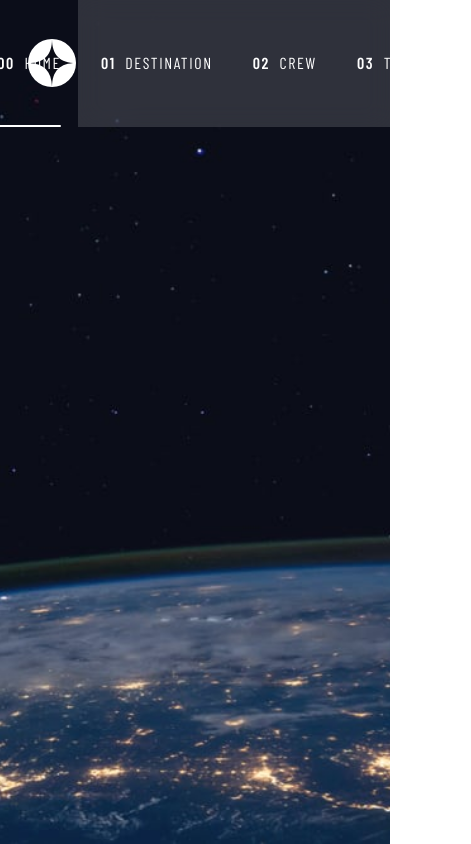
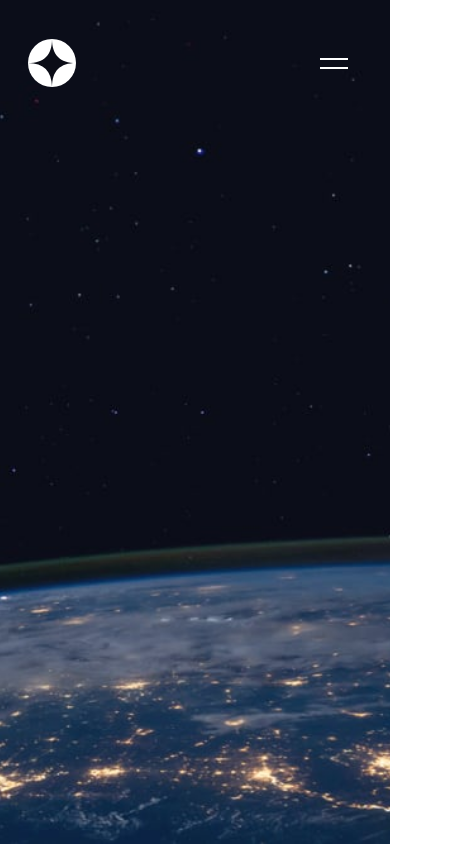
Before and after one commit to ALauraOliva/space-tourism-website, a Next.js app: page / in a window 390 px wide. Shown: the whole page, 471 px wide, since content can reach past the window. Built offline with nearby package versions, Linux system fonts and the light colour scheme; a web font is replaced by a local one.

Commit message:
navbutton
create new component to reutilize with animation, cleaning code, scalable

```diff
--- /dev/null
+++ b/app/components/NavButton.tsx
@@ -0,0 +1,31 @@
+import Link from "next/link";
+
+type params = {
+  number: string;
+  link: string;
+};
+
+export const NavButton = ({ number, link }: params) => {
+  return (
+    <Link
+      href="/"
+      className=" group text-cream font-barlow font-extralight flex flex-col justify-center items-center relative tracking-widest before:absolute
+          before:w-0 before:h-0.5 before:bottom-0 before:rounded-sm hover:before:bg-cream hover:before:w-full
+          hover:before:transition-all hover:before:duration-500 before:transition-all before:duration-500"
+    >
+      <div className=" overflow-hidden relative">
+        <div className="transition duration-500 ease-out group-hover:-translate-y-[120%]">
+          <span className="font-semibold ">{number}&nbsp;&nbsp;</span>
+          {link}
+        </div>
+        <div
+          className="absolute left-0 translate-y-[50%] rotate-12 transition duration-500 ease-out
+            group-hover:-translate-y-[100%] group-hover:rotate-0"
+        >
+          <span className="font-semibold">{number}&nbsp;&nbsp;</span>
+          {link}
+        </div>
+      </div>
+    </Link>
+  );
+};
--- a/app/components/Navbar.tsx
+++ b/app/components/Navbar.tsx
@@ -1,44 +1,29 @@
-import Link from "next/link";
+import { NavButton } from "./NavButton";
 
 export default function NavBar() {
   return (
-    <nav className="flex items-center justify-between max-w-full max-lg:h-15vh h-15vh">
+    <nav className="flex items-center justify-between max-w-full h-[15vh] max-sm:pr-7">
       <img src="/svg/logo.svg" alt="logo-navbar SVG" className="pl-7" />
+
+      {/* Hamburguer Icon - Animation */}
+      <button
+        id="toggler"
+        className="sm:hidden rounded-full w-14 h-14 backdrop-blur-sd hover:bg-cream hover:bg-opacity-15 relative
+        flex flex-col items-center"
+      >
+        <div className="sm:hidden w-1/2 h-0.5 bg-white absolute top-[40%]"></div>
+        <div className="sm:hidden w-1/2 h-0.5 bg-white absolute bottom-[40%]"></div>
+      </button>
+      {/* END Hamburguer Icon - Animation */}
+
       <div
-        className="flex h-3/4 justify-center gap-10 backdrop-blur-md w-3/5 bg-opacity-15 bg-cream relative before:absolute before:bg-gray
-        before:w-33vw before:h-px before:top-1/2 before:-left-1/2 max-lg:before:hidden max-lg:h-full max-lg:w-4/5 "
+        className="max-sm:hidden flex lg:h-3/4 justify-center gap-10 backdrop-blur-md lg:w-3/5 bg-opacity-15 bg-cream lg:relative lg:before:absolute
+      lg:before:bg-gray lg:before:w-[33vw] lg:before:h-px lg:before:top-1/2 lg:before:-left-1/2 max-lg:before:hidden max-lg:h-full max-lg:w-4/5 "
       >
-        <Link
-          href="/"
-          className="text-cream font-barlow font-extralight flex items-center relative tracking-widest before:absolute
-          before:w-full before:h-0.5 before:bottom-0 before:rounded-sm hover:before:bg-cream"
-        >
-          <span className="font-semibold">00&nbsp;&nbsp;</span>HOME
-        </Link>
-
-        <Link
-          href="/"
-          className="text-cream font-barlow font-extralight flex items-center relative tracking-widest before:absolute
-          before:w-full before:h-0.5 before:bottom-0 before:rounded-sm hover:before:bg-cream"
-        >
-          <span className="font-semibold">01&nbsp;&nbsp;</span> DESTINATION
-        </Link>
-
-        <Link
-          href="/"
-          className="text-cream font-barlow font-extralight flex items-center relative tracking-widest before:absolute
-          before:w-full before:h-0.5 before:bottom-0 before:rounded-sm hover:before:bg-cream"
-        >
-          <span className="font-semibold">02&nbsp;&nbsp;</span> CREW
-        </Link>
-
-        <Link
-          href="/"
-          className="text-cream font-barlow font-extralight flex items-center relative tracking-widest before:absolute
-          before:w-full before:h-0.5 before:bottom-0 before:rounded-sm hover:before:bg-cream"
-        >
-          <span className="font-semibold">03&nbsp;&nbsp;</span> TECHNOLOGY
-        </Link>
+        <NavButton number={"00"} link={"HOME"} />
+        <NavButton number={"01"} link={"DESTINATION"} />
+        <NavButton number={"02"} link={"CREW"} />
+        <NavButton number={"03"} link={"TECHNOLOGY"} />
       </div>
     </nav>
   );
--- a/tailwind.config.ts
+++ b/tailwind.config.ts
@@ -13,13 +13,6 @@ const config: Config = {
         "hero-bg-lg": "url('/assets/home/background-home-desktop.jpg')",
         "hero-bg-md": "url('/assets/home/background-home-tablet.jpg')",
         "hero-bg-sm": "url('/assets/home/background-home-mobile.jpg')",
-      },
-      height: {
-        "15vh": "15vh",
-      },
-      width: {
-        "25vw": "25vw",
-        "33vw": "33vw",
       },
     },
     colors: {
```
